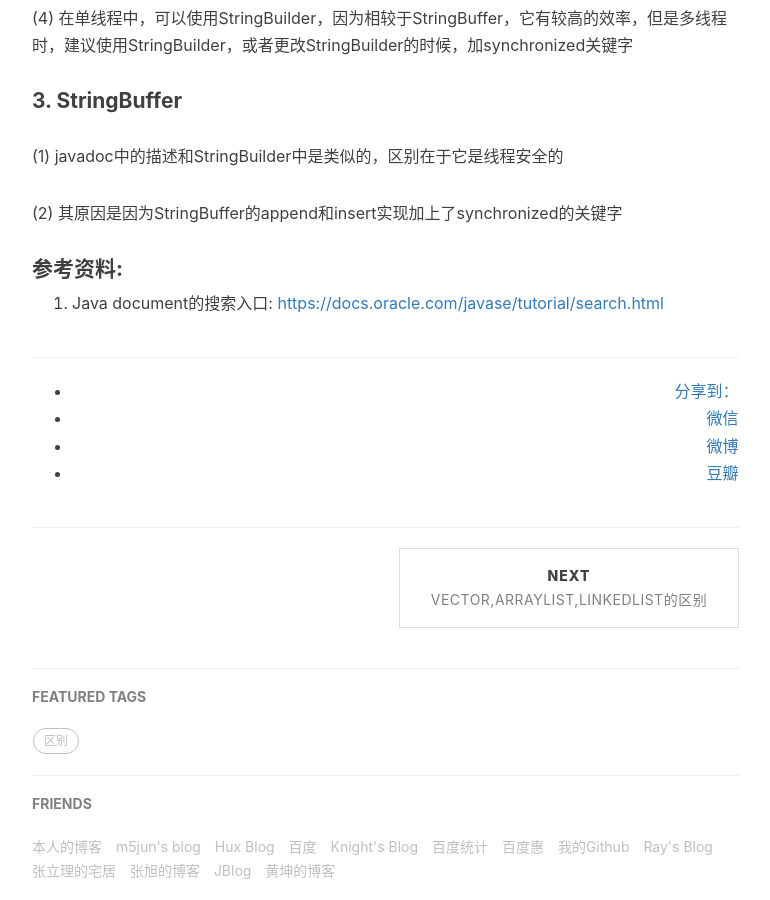
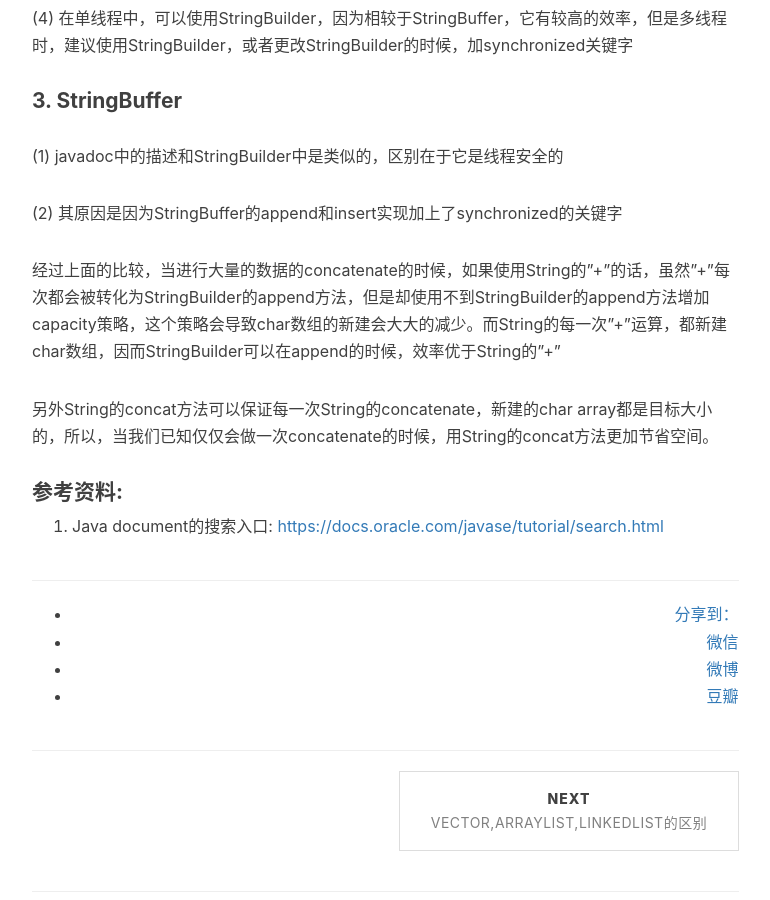
Before and after one commit to baiscjava/basicjava.github.io, a Jekyll site: the page built from _posts/2017-01-05-String,StringBuilderStringBuffer的区别.md, in a window 1280 px wide and 900 px high, scrolled down 1120 px. Shown: the whole window, without its empty margins (233-1003 px from the left). Built offline with Jekyll 4.4.1, drawn with Linux system fonts in a browser that asks for light colours; nearby versions of some CDN libraries; comment, search, counter and statistics services are not loaded.

Commit message:
Update 2017-01-05-String,StringBuilderStringBuffer的区别.md

```diff
--- a/_posts/2017-01-05-String,StringBuilderStringBuffer的区别.md
+++ b/_posts/2017-01-05-String,StringBuilderStringBuffer的区别.md
@@ -31,5 +31,9 @@ tags:
 
 (2) 其原因是因为StringBuffer的append和insert实现加上了synchronized的关键字
 
+经过上面的比较，当进行大量的数据的concatenate的时候，如果使用String的"+"的话，虽然"+"每次都会被转化为StringBuilder的append方法，但是却使用不到StringBuilder的append方法增加capacity策略，这个策略会导致char数组的新建会大大的减少。而String的每一次"+"运算，都新建char数组，因而StringBuilder可以在append的时候，效率优于String的"+"
+
+另外String的concat方法可以保证每一次String的concatenate，新建的char array都是目标大小的，所以，当我们已知仅仅会做一次concatenate的时候，用String的concat方法更加节省空间。
+
 #### 参考资料:
 1. Java document的搜索入口: [https://docs.oracle.com/javase/tutorial/search.html](https://docs.oracle.com/javase/tutorial/search.html)
```
